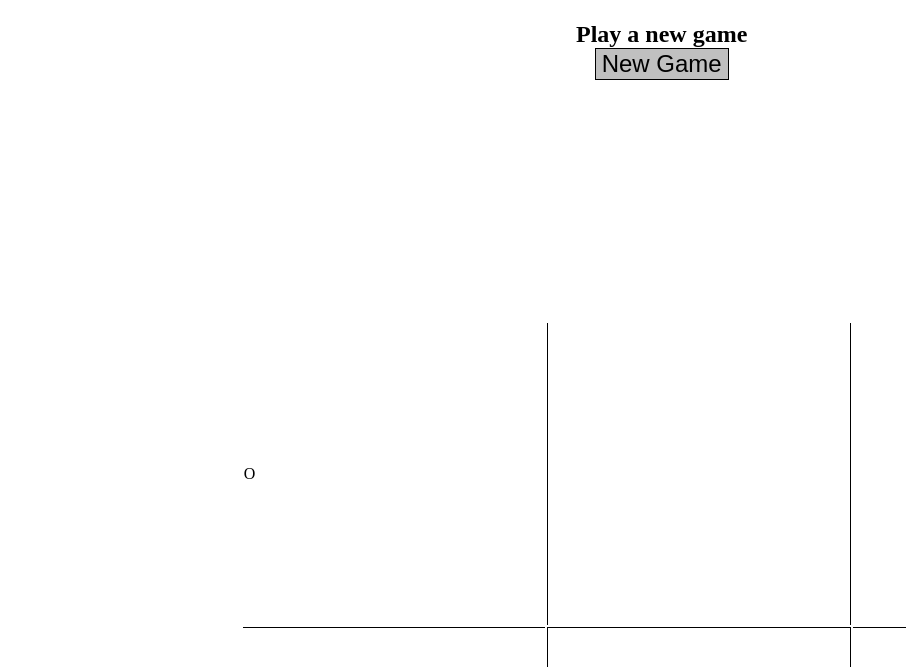
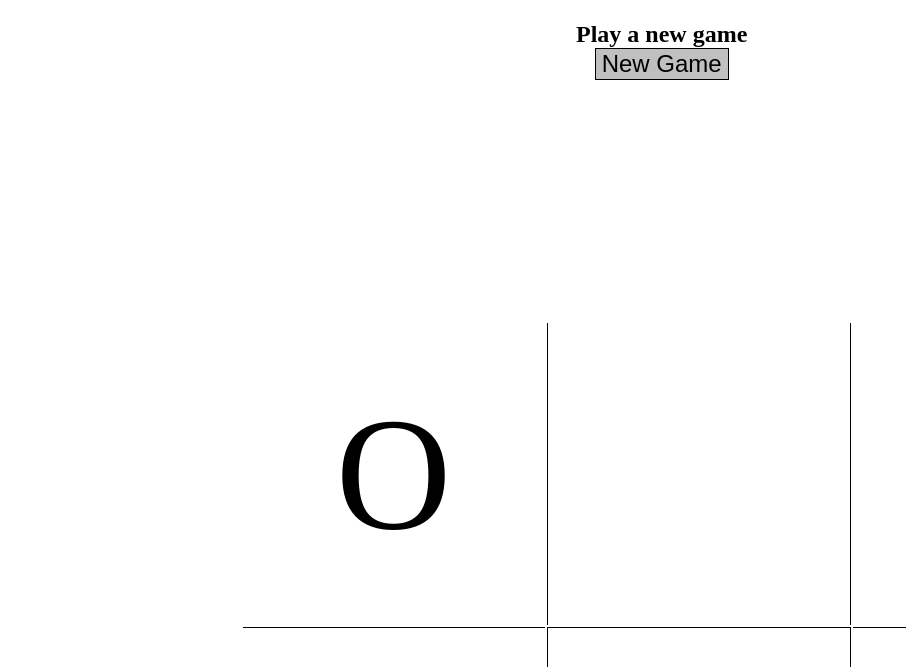
Before and after one commit to jhanlon2/TicTacToe, a plain HTML site: page index.html in a window 1280 px wide. Both pictures are taken after a click on the element 393 px from the left and 553 px from the top of the page. Shown: the part 79-746 px from the top of the page, without its empty margins (0-906 px from the left). Drawn offline with Linux system fonts and the light colour scheme.

Commit message:
added reset button

```diff
--- a/app.js
+++ b/app.js
@@ -4,7 +4,10 @@ $(document).ready(function() {
 
 	$('td').on('click', function(e){
 		turn_count++
-		if(turn_count % 2 == 0) {
+		if(turn_count == 9) {
+			alert("Game over! It's a draw!")
+			}
+		else if(turn_count % 2 == 0) {
 			$(this).text('X');
 			checkVictory('X')
 			}
@@ -73,9 +76,13 @@ $(document).ready(function() {
 					}
 				}
 			}
+
 	}
-	$('.button').on('click', function(e) {
+	reset = function() {
+		turn_count = 0
 		$('.cell').text('');
-	})
+	}
+
+	$('.button').click(reset)
 
 })
--- a/style.css
+++ b/style.css
@@ -1,6 +1,8 @@
 .cell {
 	height: 300px;
-	width: 300px
+	width: 300px;
+	font-size: 1000%;
+	text-align: center
 	}
 
 .lr {
```
